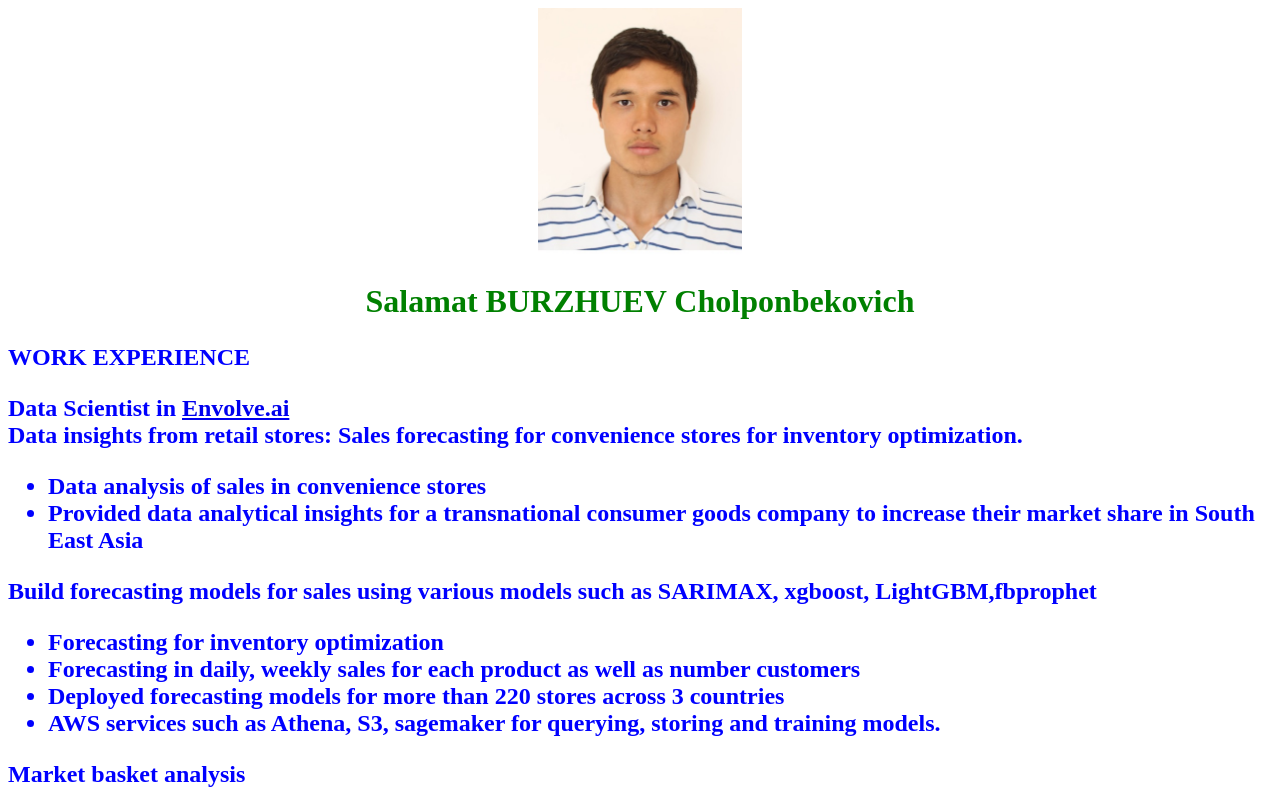
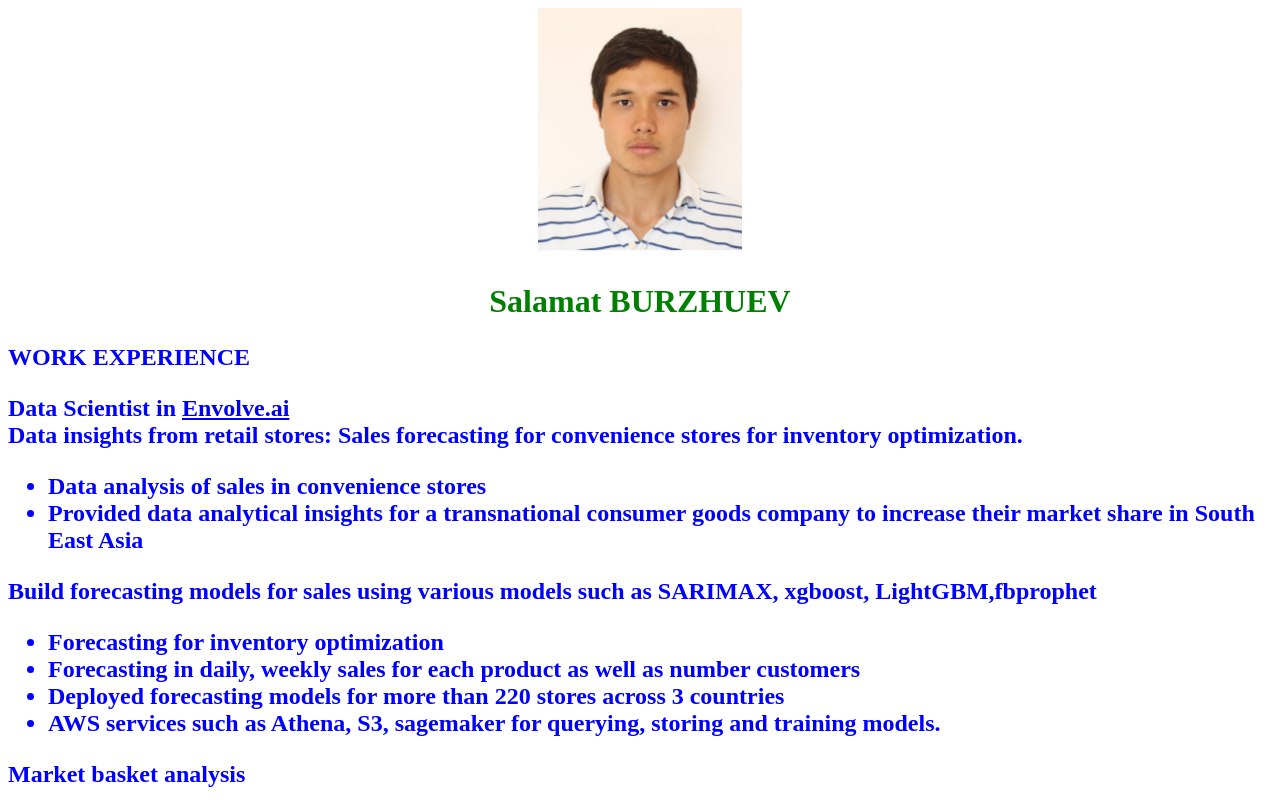
Before and after one commit to salamatburj/module2-solution, a plain HTML site: page index.html in a window 1280 px wide. Shown: the top 800 px of the page. Drawn offline with Linux system fonts and the light colour scheme.

Commit message:
back to normal

```diff
--- a/index.html
+++ b/index.html
@@ -10,7 +10,7 @@
 <body>
 
  <img src="me.jpg" width="204" height="254" class="center">
-<h1 style="text-align: center">Salamat BURZHUEV Cholponbekovich </h1>
+<h1 style="text-align: center">Salamat BURZHUEV</h1>
 <article class="work">
 	<h2>
 		<p>WORK EXPERIENCE</p>
```
